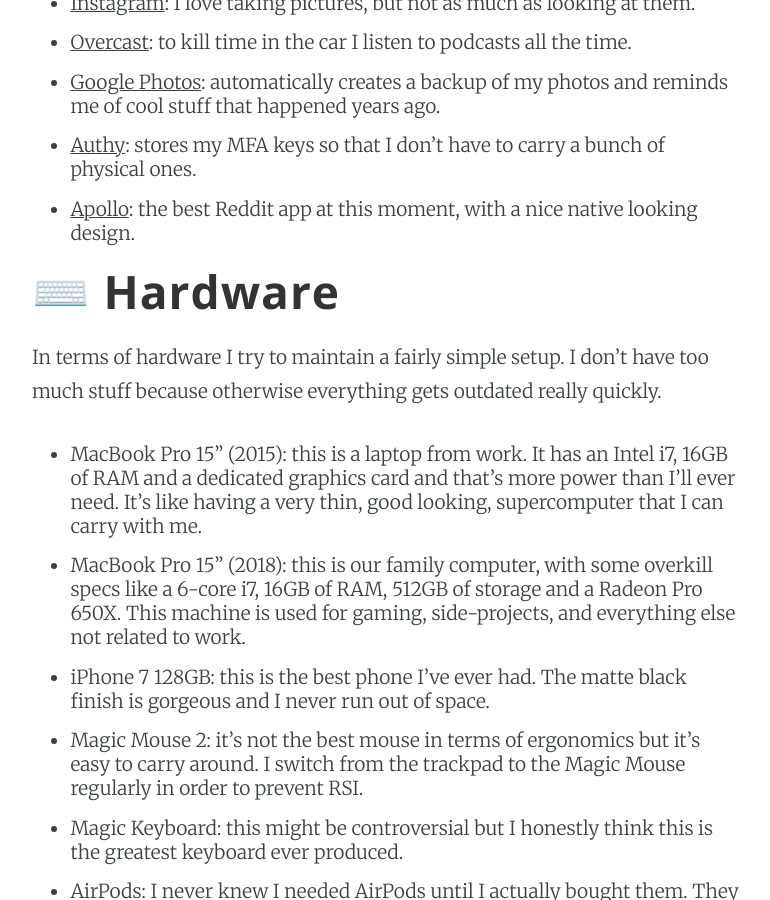
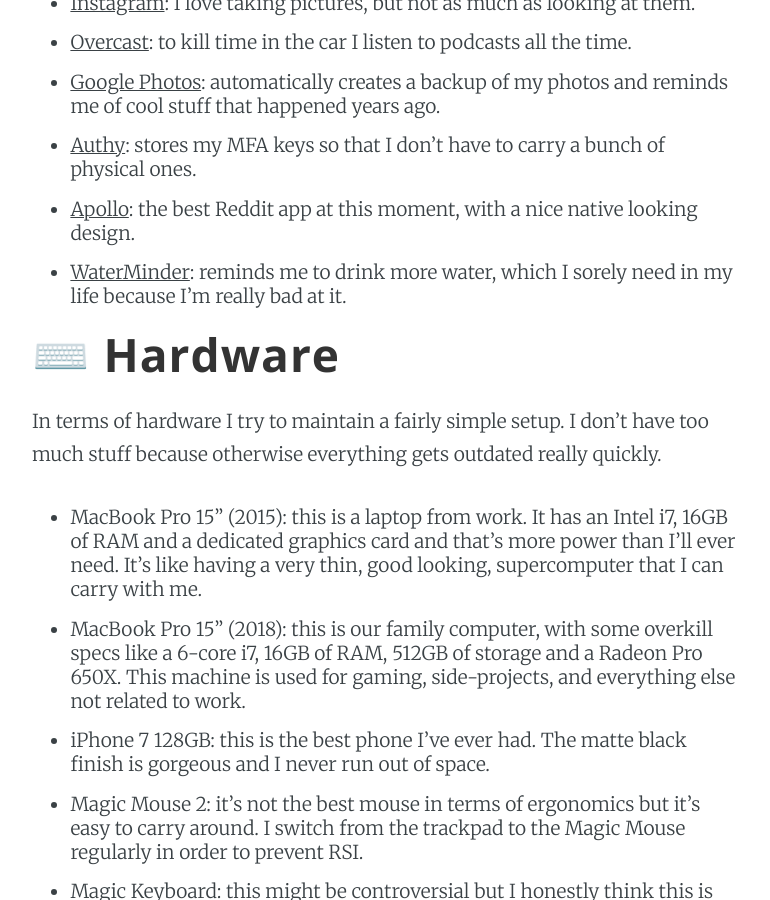
Before and after one commit to mijndert/website, a Jekyll site: the page built from _pages/uses.md, in a window 1280 px wide and 900 px high, scrolled down 1477 px. Shown: the whole window, without its empty margins (253-1023 px from the left). Built offline with Jekyll 4.4.1, drawn with Linux system fonts in a browser that asks for light colours.

Commit message:
Add app to uses

```diff
--- a/_pages/uses.md
+++ b/_pages/uses.md
@@ -31,6 +31,7 @@
 - [Google Photos](https://photos.google.com/): automatically creates a backup of my photos and reminds me of cool stuff that happened years ago.
 - [Authy](https://authy.com): stores my MFA keys so that I don't have to carry a bunch of physical ones.
 - [Apollo](https://apolloapp.io): the best Reddit app at this moment, with a nice native looking design.
+- [WaterMinder](http://waterminder.com/): reminds me to drink more water, which I sorely need in my life because I'm really bad at it.
 
 ## ⌨️ Hardware
 
```
